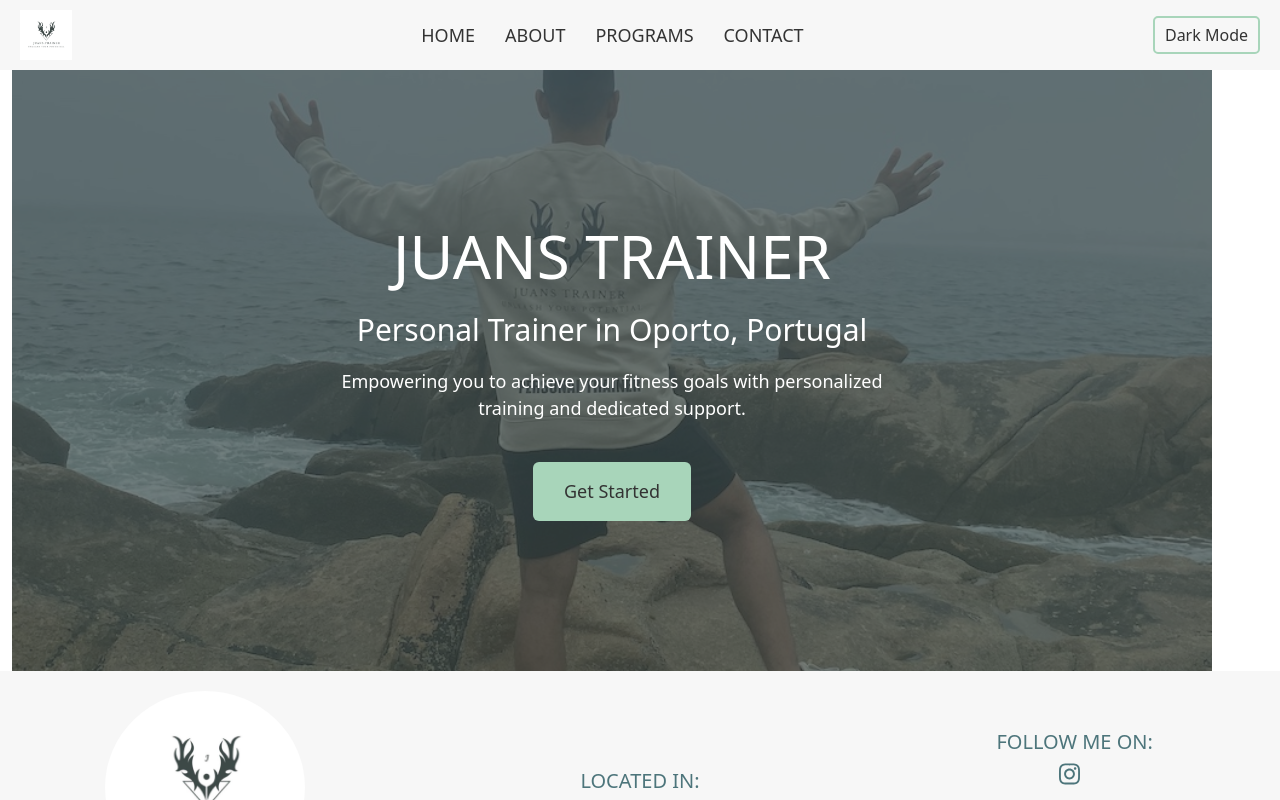
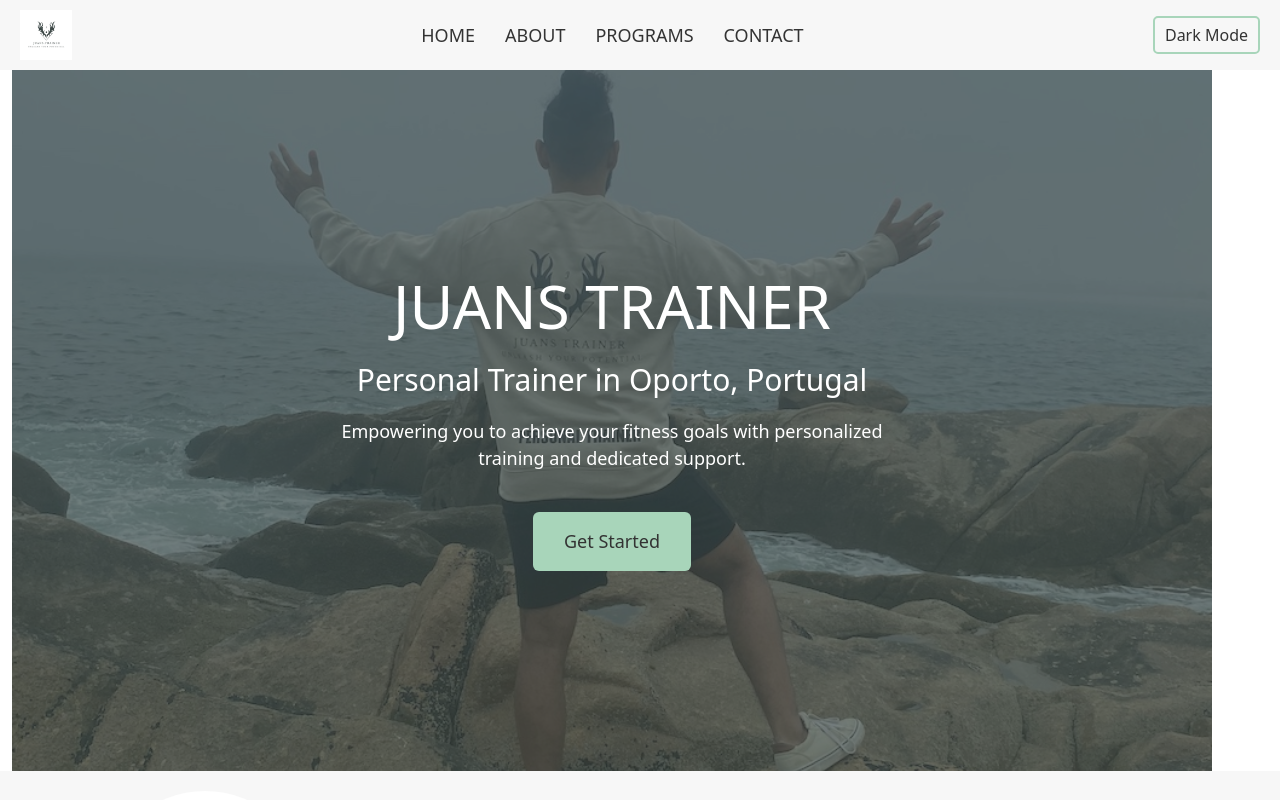
Before and after one commit to MurielCristina/juans.trainer, a React (Create React App) app: page / in a window 1280 px wide. Shown: the top 800 px of the page. Built offline with nearby package versions, Linux system fonts and the light colour scheme.

Commit message:
fixing bug in style
-overflow x in md
-hero start moved

```diff
--- a/src/components/Navbar.css
+++ b/src/components/Navbar.css
@@ -1,5 +1,5 @@
 .Navbar {
-  width: 100%;
+  width: auto;
   background-color: var(--BGColor);
   color: var(--TextColor);
   padding: 10px 20px;
--- a/src/index.css
+++ b/src/index.css
@@ -22,23 +22,27 @@
   --TextColor: var(--DarkText);
   --AccentColor: var(--DarkAccent);
 }
+*,
+::before,
+::after {
+  box-sizing: border-box;
+}
 
 html,
 body {
   height: 100%;
   margin: 0;
+  padding: 0;
   background-color: var(--BGColor);
-}
-body {
-  margin: 0;
-  padding: 0;
   font-family: -apple-system, BlinkMacSystemFont, "Segoe UI", "Roboto", "Oxygen",
     "Ubuntu", "Cantarell", "Fira Sans", "Droid Sans", "Helvetica Neue",
     sans-serif;
   -webkit-font-smoothing: antialiased;
   -moz-osx-font-smoothing: grayscale;
 }
-
+body {
+  overflow-x: hidden;
+}
 code {
   font-family: source-code-pro, Menlo, Monaco, Consolas, "Courier New",
     monospace;
--- a/src/pages/PageHome.css
+++ b/src/pages/PageHome.css
@@ -1,6 +1,5 @@
 /*HERO START - start*/
 .PageHome {
-  background-color: var(--BGColor);
   margin: 0;
   padding: 0;
 }
@@ -11,8 +10,9 @@
   position: relative;
   color: white;
   text-align: center;
-  padding: 150px 20px;
+  padding: 200px 0px;
   margin: 0;
+  overflow: hidden;
 }
 .HeroStart::before {
   content: "";
```
